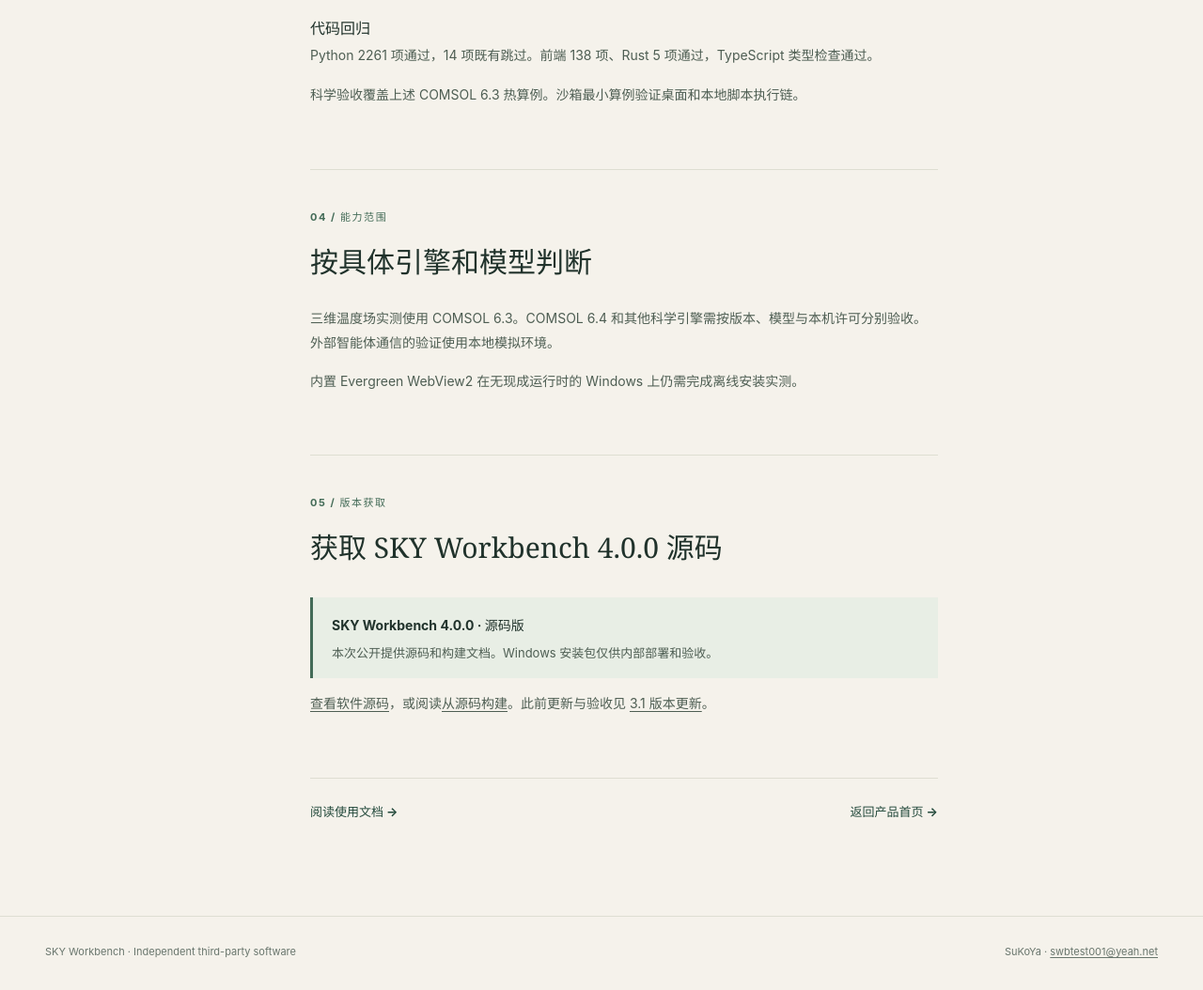
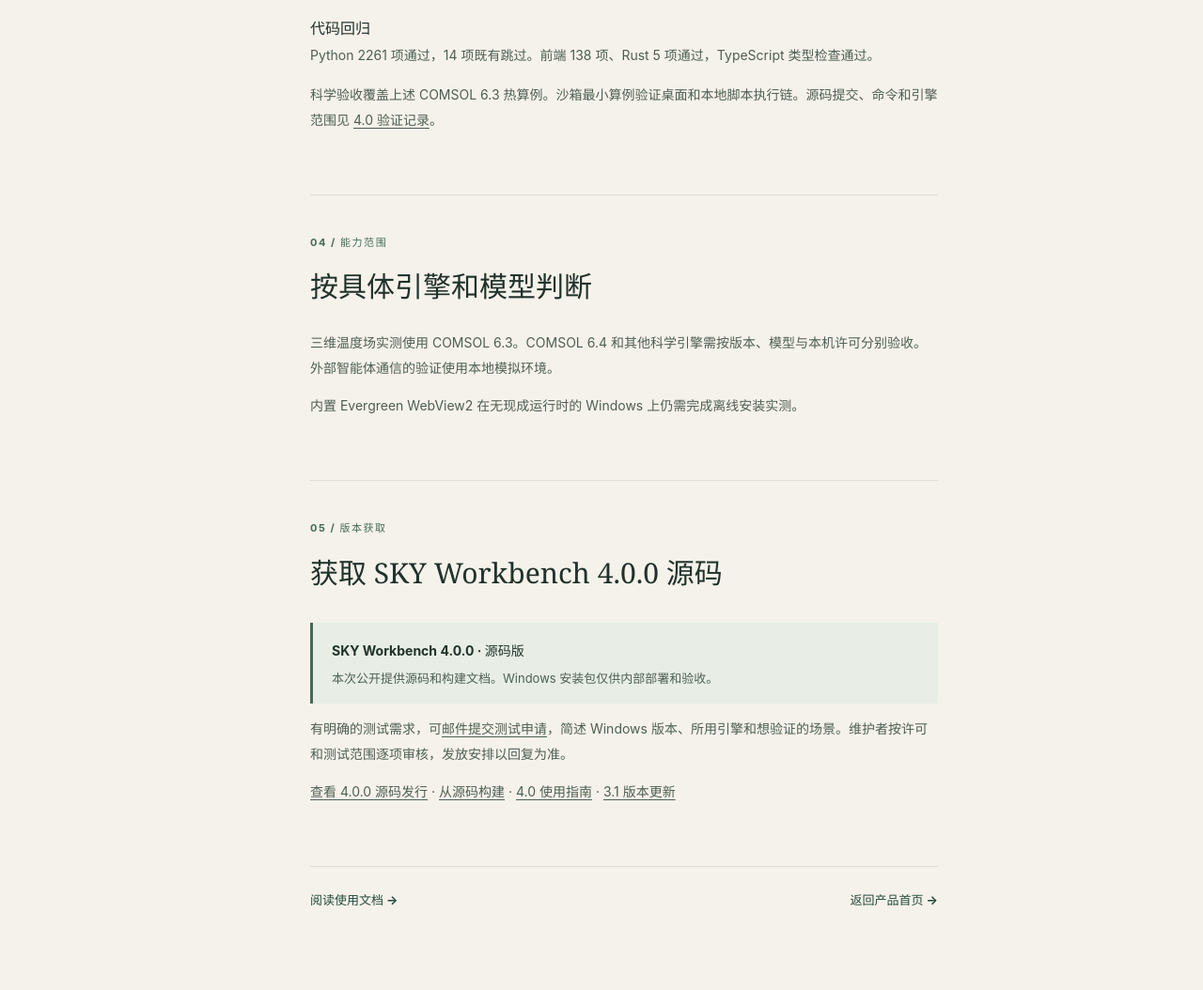
Before and after one commit to lovesky514514-cmd/scientific-workbench-beta, a plain HTML site: page releases/4.0/index.html in a window 1280 px wide. Shown: the part 1643-2697 px from the top of the page at 94% size. Drawn offline with Linux system fonts and the light colour scheme.

Commit message:
Link SKY Workbench 4.0 source release and verification

```diff
--- a/releases/4.0/index.html
+++ b/releases/4.0/index.html
@@ -58,7 +58,7 @@
           <dt>代码回归</dt>
           <dd>Python 2261 项通过，14 项既有跳过。前端 138 项、Rust 5 项通过，TypeScript 类型检查通过。</dd>
         </dl>
-        <p>科学验收覆盖上述 COMSOL 6.3 热算例。沙箱最小算例验证桌面和本地脚本执行链。</p>
+        <p>科学验收覆盖上述 COMSOL 6.3 热算例。沙箱最小算例验证桌面和本地脚本执行链。源码提交、命令和引擎范围见 <a href="https://github.com/lovesky514514-cmd/sky-workbench/blob/v4.0.0/docs/VALIDATION_4.0.md">4.0 验证记录</a>。</p>
       </section>
 
       <section id="scope">
@@ -72,7 +72,8 @@
         <p class="chapter">05 / 版本获取</p>
         <h2 id="status">获取 SKY Workbench 4.0.0 源码</h2>
         <div class="note"><strong>SKY Workbench 4.0.0 · 源码版</strong><p>本次公开提供源码和构建文档。Windows 安装包仅供内部部署和验收。</p></div>
-        <p><a href="https://github.com/lovesky514514-cmd/sky-workbench/tree/main" target="_blank" rel="noopener noreferrer">查看软件源码</a>，或阅读<a href="https://github.com/lovesky514514-cmd/sky-workbench/blob/main/BUILDING.md" target="_blank" rel="noopener noreferrer">从源码构建</a>。此前更新与验收见 <a href="../3.1/">3.1 版本更新</a>。</p>
+        <p>有明确的测试需求，可<a href="mailto:swbtest001@yeah.net?subject=SKY%20Workbench%204.0%20test%20request">邮件提交测试申请</a>，简述 Windows 版本、所用引擎和想验证的场景。维护者按许可和测试范围逐项审核，发放安排以回复为准。</p>
+        <p><a href="https://github.com/lovesky514514-cmd/sky-workbench/releases/tag/v4.0.0">查看 4.0.0 源码发行</a> · <a href="https://github.com/lovesky514514-cmd/sky-workbench/blob/main/BUILDING.md">从源码构建</a> · <a href="https://github.com/lovesky514514-cmd/sky-workbench/blob/v4.0.0/docs/USER_GUIDE_4.0_CN.md">4.0 使用指南</a> · <a href="../3.1/">3.1 版本更新</a></p>
       </section>
       <nav class="docs-next" aria-label="章节导航"><a href="../../docs/">阅读使用文档 →</a><a href="../../">返回产品首页 →</a></nav>
     </main>
--- a/test_site.mjs
+++ b/test_site.mjs
@@ -47,6 +47,9 @@ test('the 4.0 source release keeps verified runs and installer availability expl
   assert.match(release, /href="\.\.\/3\.1\/">3\.1 版本更新/)
   assert.match(release, /Windows 安装包仅供内部部署和验收/)
   assert.match(release, /固定版 WebView2/)
+  assert.match(release, /邮件提交测试申请/)
+  assert.match(release, /releases\/tag\/v4\.0\.0/)
+  assert.match(release, /blob\/v4\.0\.0\/docs\/USER_GUIDE_4\.0_CN\.md/)
   assert.match(release, /内置 Evergreen WebView2.*仍需完成离线安装实测/)
   assert.match(release, /href="https:\/\/github\.com\/lovesky514514-cmd\/sky-workbench\/blob\/main\/BUILDING\.md"/)
   assert.doesNotMatch(release, /href="[^"]+\.exe"/i)
```
